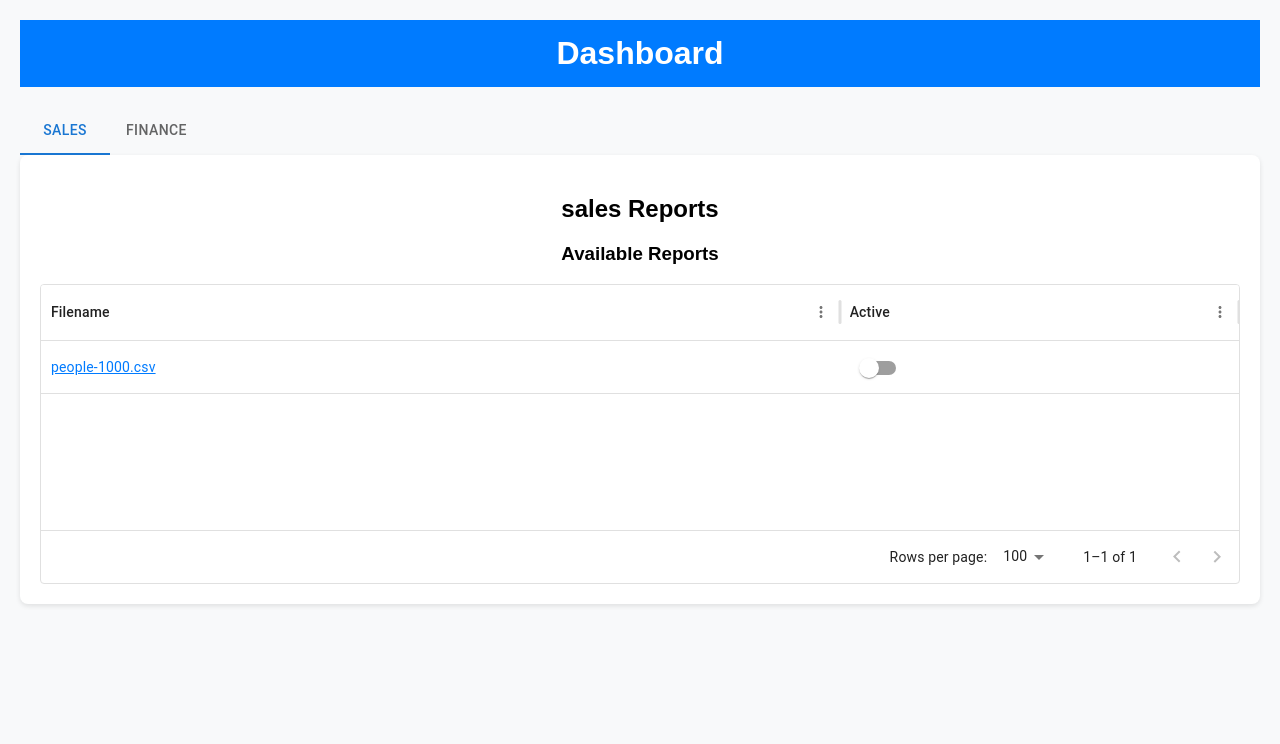
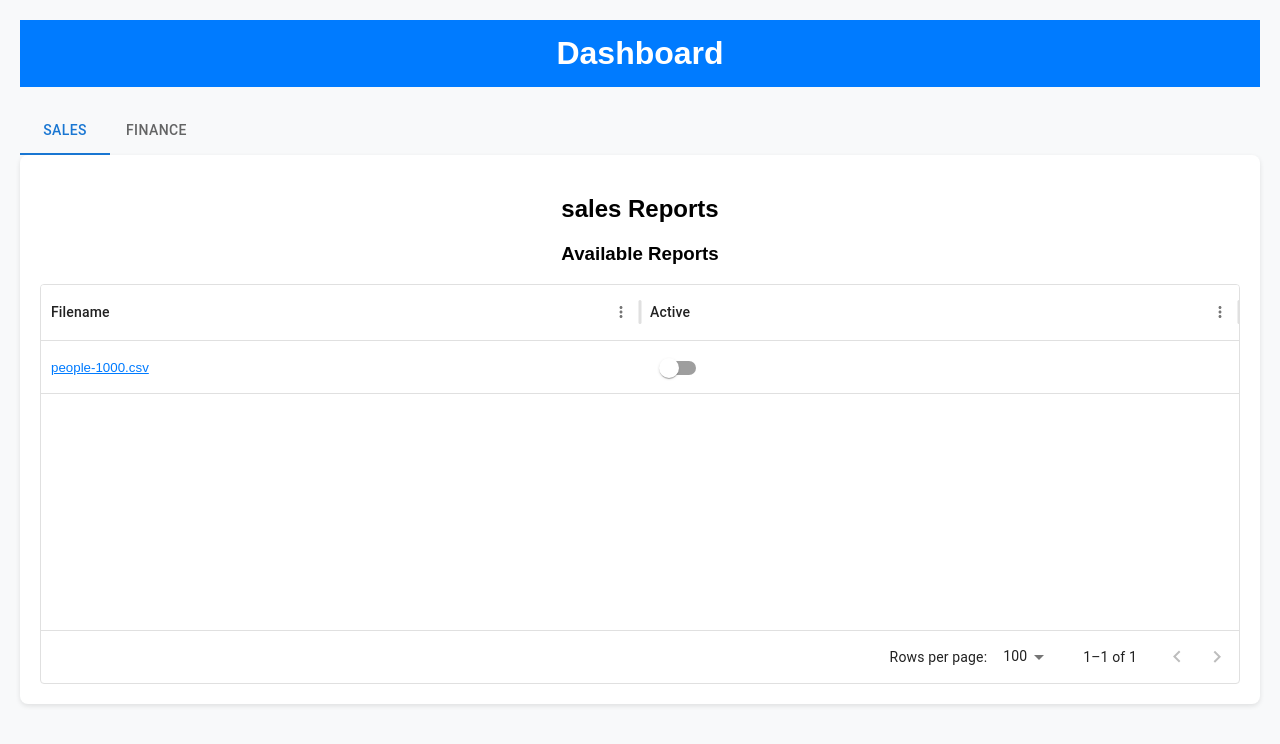
Before and after one commit to Gautams-GitHub/Dashboard-UI, a React (Vite) app: page / in a window 1280 px wide. Shown: the top 744 px of the page. Built offline with nearby package versions, Linux system fonts and the light colour scheme.

Commit message:
handles dynamic loading of csv fetching

```diff
--- a/src/App.jsx
+++ b/src/App.jsx
@@ -16,20 +16,21 @@ const App = () => {
   const [activeReports, setActiveReports] = useState([]); // Track active reports
   const [showReportTable, setShowReportTable] = useState(false); // Track whether to show the table
 
-  const filenames = useMemo(
-    () => FOLDERS[activeFolder],
-    [activeFolder, selectedFile]
+  // Fetch CSV data for the selected file
+  const { data, loading, error } = useCsvLoader(
+    activeFolder,
+    showReportTable ? selectedFile : null // Fetch only if a file is selected and table view is active
   );
 
-  const { data, loading, error } = useCsvLoader(activeFolder, filenames);
+  console.log({ activeFolder, selectedFile, data, showReportTable });
 
   // Prepare rows and columns for DataGrid
   const rows = useMemo(() => {
-    if (selectedFile && data[selectedFile]) {
-      return data[selectedFile].map((row, id) => ({ id, ...row })); // Add unique IDs for DataGrid
+    if (data && selectedFile) {
+      return data.map((row, id) => ({ id, ...row })); // Add unique IDs for DataGrid
     }
     return [];
-  }, [selectedFile, data]);
+  }, [data, selectedFile]);
 
   const columns = useMemo(() => {
     if (rows.length > 0) {
@@ -74,7 +75,7 @@ const App = () => {
       />
       <main>
         <h2>{activeFolder} Reports</h2>
-        {loading && <p>Loading reports...</p>}
+        {loading && <p>Loading report...</p>}
         {error && <p style={{ color: "red" }}>{error}</p>}
         {!loading && !error && (
           <>
@@ -106,7 +107,7 @@ const App = () => {
               <>
                 <h3>Available Reports</h3>
                 <FilenameGrid
-                  filenames={filenames}
+                  filenames={FOLDERS[activeFolder]}
                   activeReports={activeReports}
                   onToggleActive={toggleReportStatus}
                   onFileClick={handleFileClick}
--- a/src/components/FilenameGrid.jsx
+++ b/src/components/FilenameGrid.jsx
@@ -1,43 +1,40 @@
 /* eslint-disable react/prop-types */
+
 import { DataGrid } from "@mui/x-data-grid";
 import { Switch } from "@mui/material";
-
-/* Props:
- - filenames: Array of filenames to display.
- - activeReports: Array of active report filenames.
- - onToggleActive: Function to toggle active state.
- - onFileClick: Function triggered when a filename is clicked.
-*/
 const FilenameGrid = ({
   filenames,
   activeReports,
   onToggleActive,
   onFileClick,
 }) => {
-  // Create rows from filenames
+  // Prepare rows for DataGrid
   const rows = filenames.map((filename, id) => ({
     id,
     filename,
     active: activeReports.includes(filename),
   }));
 
-  // Define columns for the DataGrid
+  // Define columns for DataGrid
   const columns = [
     {
       field: "filename",
       headerName: "Filename",
-      flex: 2,
+      flex: 1,
       renderCell: (params) => (
-        <span
-          onClick={() => onFileClick(params.row.filename)}
+        <button
           style={{
+            background: "none",
             color: "#007bff",
+            border: "none",
+            cursor: "pointer",
             textDecoration: "underline",
-            cursor: "pointer",
+            padding: 0,
           }}
+          onClick={() => onFileClick(params.value)}
         >
-          {params.row.filename}
-        </span>
+          {params.value}
+        </button>
       ),
     },
     {
@@ -55,7 +52,7 @@ const FilenameGrid = ({
   ];
 
   return (
-    <div style={{ height: 300, width: "100%" }}>
+    <div style={{ height: 400, width: "100%" }}>
       <DataGrid
         rows={rows}
         columns={columns}
--- a/src/hooks/useCsvLoader.js
+++ b/src/hooks/useCsvLoader.js
@@ -1,40 +1,41 @@
 import { useState, useEffect } from "react";
-import { fetchAndParseCSV } from "../utils/csvUtils";
+import Papa from "papaparse";
 
-const useCsvLoader = (folder, filenames) => {
-  const [data, setData] = useState({});
-  const [loading, setLoading] = useState(true);
+const useCsvLoader = (folder, filename) => {
+  const [data, setData] = useState([]);
+  const [loading, setLoading] = useState(false);
   const [error, setError] = useState(null);
+  console.log({ folder, filename });
 
   useEffect(() => {
-    const loadCSVFiles = async () => {
+    if (!filename) {
+      setData([]);
+      return;
+    }
+
+    const fetchData = async () => {
       setLoading(true);
       setError(null);
-
       try {
-        const fileData = await Promise.all(
-          filenames.map(async (file) => ({
-            file,
-            data: await fetchAndParseCSV(folder, file),
-          }))
-        );
-
-        // Transform fileData into an object keyed by filename
-        const result = fileData.reduce((acc, { file, data }) => {
-          acc[file] = data;
-          return acc;
-        }, {});
-
-        setData(result);
+        const response = await fetch(`/csv/${folder}/${filename}`);
+        if (!response.ok) {
+          throw new Error(
+            `Failed to fetch ${filename}: ${response.statusText}`
+          );
+        }
+        const csvText = await response.text();
+        const { data } = Papa.parse(csvText, { header: true });
+        setData(data);
       } catch (err) {
-        setError("Failed to load CSV files");
+        setError(err.message);
+        setData([]);
       } finally {
         setLoading(false);
       }
     };
 
-    loadCSVFiles();
-  }, [folder, filenames]);
+    fetchData();
+  }, [folder, filename]);
 
   return { data, loading, error };
 };
```
